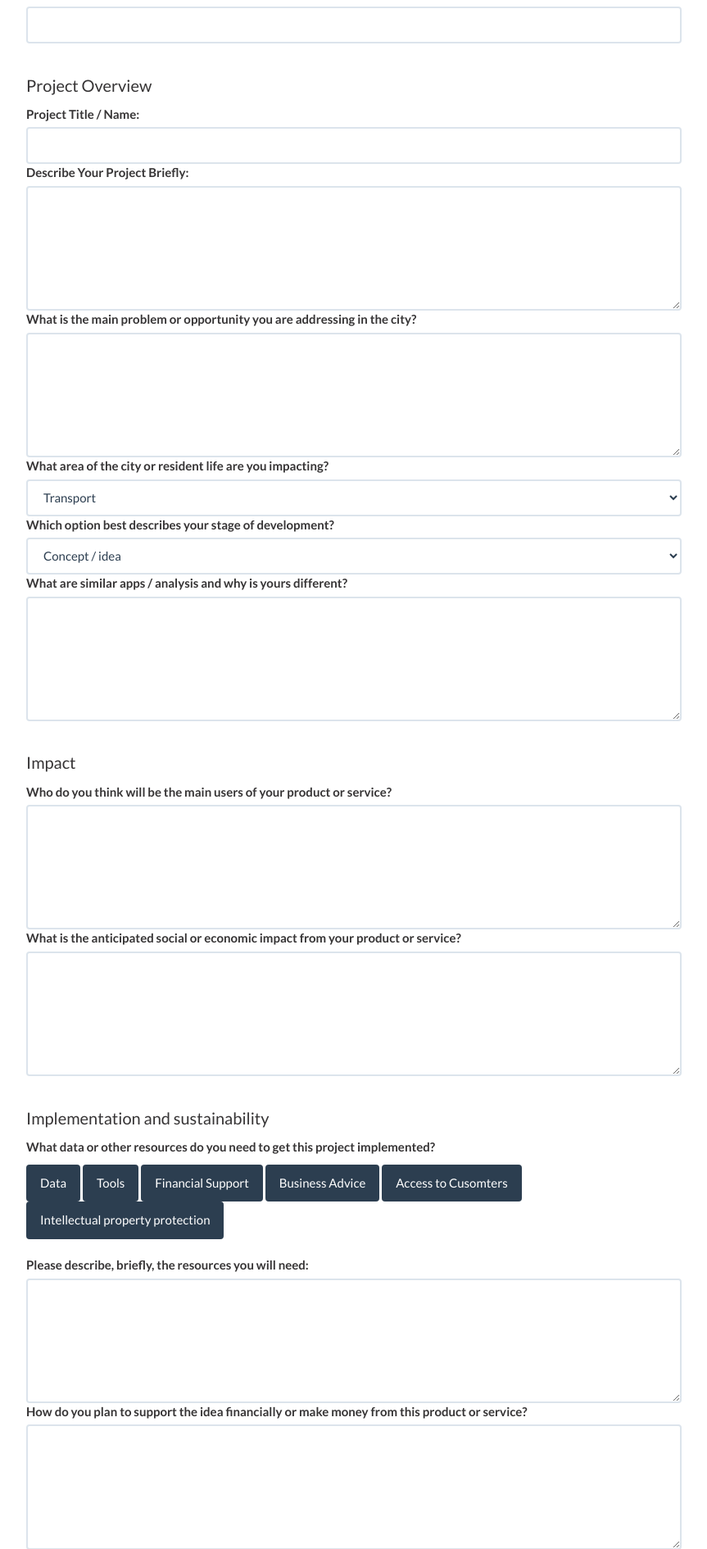
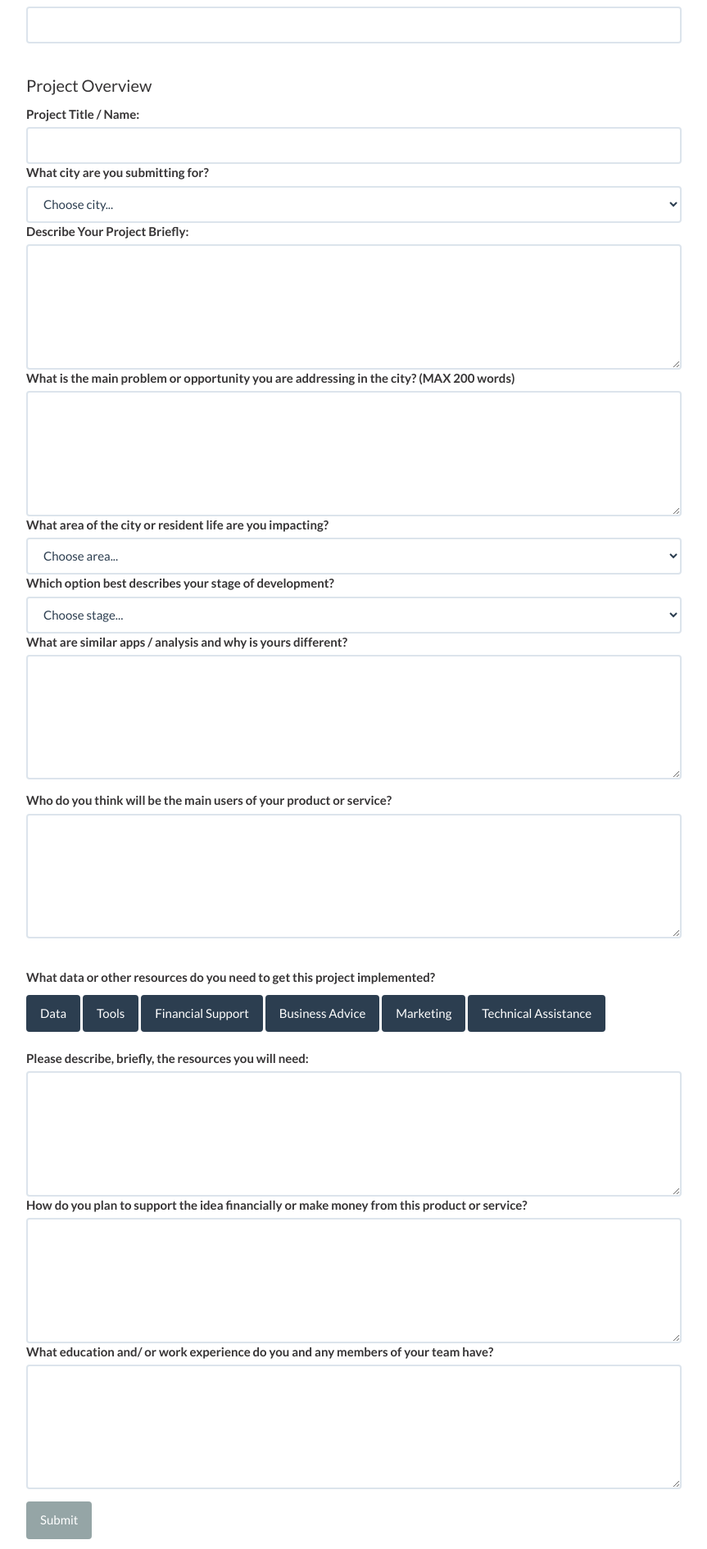
Before and after one commit to richardgevers/responsive-cities-challenge, a Flask app: page / in a window 1280 px wide. Shown: the part 3602-5492 px from the top of the page at 82% size, without its empty margins (208-1071 px from the left). Run offline with Flask 2, Linux system fonts and the light colour scheme; some libraries are stand-ins or nearby versions.

Commit message:
changes to the form

```diff
--- a/templates/index.html
+++ b/templates/index.html
@@ -260,7 +260,7 @@
         </div>
         <div class="row">
             <div class="col-lg-4 text-" style="text-align: left">
-                <p>To participate in the Responsive Cities Challenge complete the form below before 12pm on 7 October
+                <p>To participate in the Responsive Cities Challenge complete the form below before 12pm on 21 October
                     2016. All proposals submitted by this time will be considered. We will then notify individuals and
                     teams whether their idea has been selected to come along to the co-creation workshops later in
                     October.</p>
@@ -292,12 +292,22 @@
                     <p>Project Overview</p>
                     <label for="title">Project Title / Name:</label>
                     <input type="text" class="form-control" id="title" required name="title">
+                    <label for="impact">What city are you submitting for?</label>
+                    <select class="form-control" id="impact" name="impact">
+                        <option>Choose city...</option>
+                        <option>Ekurhuleni</option>
+                        <option>Tshwane</option>
+                        <option>Ethekwini</option>
+                        <option>Sol Plaatje & Dawid Kruiper</option>
+                        <option>Cape Town</option>
+                    </select>
                     <label for="desc">Describe Your Project Briefly:</label>
                     <textarea rows="6" class="form-control" id="desc" required name="desc"></textarea>
-                    <label for="prob">What is the main problem or opportunity you are addressing in the city?</label>
+                    <label for="prob">What is the main problem or opportunity you are addressing in the city? (MAX 200 words)</label>
                     <textarea rows="6" class="form-control" id="prob" required name="prob"></textarea>
                     <label for="impact">What area of the city or resident life are you impacting?</label>
                     <select class="form-control" id="impact" name="impact">
+                        <option>Choose area...</option>
                         <option>Transport</option>
                         <option>Water or energy</option>
                         <option>Social work and disabilities</option>
@@ -307,9 +317,11 @@
                         <option>Housing and settlements</option>
                         <option>Food and agriculture</option>
                         <option>Business, industry and economic development</option>
+                        <option>Other</option>
                     </select>
                     <label for="stage">Which option best describes your stage of development?</label>
                     <select class="form-control" id="stage" required name="stage">
+                        <option>Choose stage...</option>
                         <option>Concept / idea</option>
                         <option>Researching / investigating feasibility</option>
                         <option>Prototype</option>
@@ -322,18 +334,12 @@
                 </div>
 
                 <div class="form-group">
-                    <br>
-                    <p>Impact</p>
                     <label for="users">Who do you think will be the main users of your product or service?</label>
                     <textarea rows="6" class="form-control" id="users" required name="users"></textarea>
-                    <label for="eimpact">What is the anticipated social or economic impact from your product or
-                        service?</label>
-                    <textarea rows="6" class="form-control" id="eimpact" required name="eimpact"></textarea>
                 </div>
 
                 <div class="form-group">
                     <br>
-                    <p>Implementation and sustainability</p>
                     <p style="font-size: 15px"><b>What data or other resources do you need to get this project
                         implemented?</b></p>
 
@@ -351,10 +357,10 @@
                             <input type="checkbox" name="ba-needed"> Business Advice
                         </label>
                         <label class="btn btn-primary">
-                            <input type="checkbox" name="cut-needed"> Access to Cusomters
+                            <input type="checkbox" name="market-needed"> Marketing
                         </label>
                         <label class="btn btn-primary">
-                            <input type="checkbox" name="int-pr-needed"> Intellectual property protection
+                            <input type="checkbox" name="tech-needed"> Technical Assistance
                         </label>
                     </div>
                     <br>
@@ -368,12 +374,12 @@
                     <textarea rows="6" class="form-control" id="edu" required name="edu"></textarea>
                 </div>
                 <input hidden type="text" id="upload" name="upload">
-                <label class="btn btn-primary" for="my-file-selector">
-                    <input id="my-file-selector" type="file" style="display:none;"
-                           onchange="$('#upload-file-info').html($(this).val());document.getElementById('upload').value=$(this).val();">
-                    Upload a file or zipped folder
-                </label>
-                <span class='label label-info' id="upload-file-info"></span>
+                <!--<label class="btn btn-primary" for="my-file-selector">-->
+                    <!--<input id="my-file-selector" type="file" style="display:none;"-->
+                           <!--onchange="$('#upload-file-info').html($(this).val());document.getElementById('upload').value=$(this).val();">-->
+                    <!--Upload a file or zipped folder-->
+                <!--</label>-->
+                <!--<span class='label label-info' id="upload-file-info"></span>-->
                 <button type="submit" class="btn btn-default">Submit</button>
             </form>
         </div>
```
